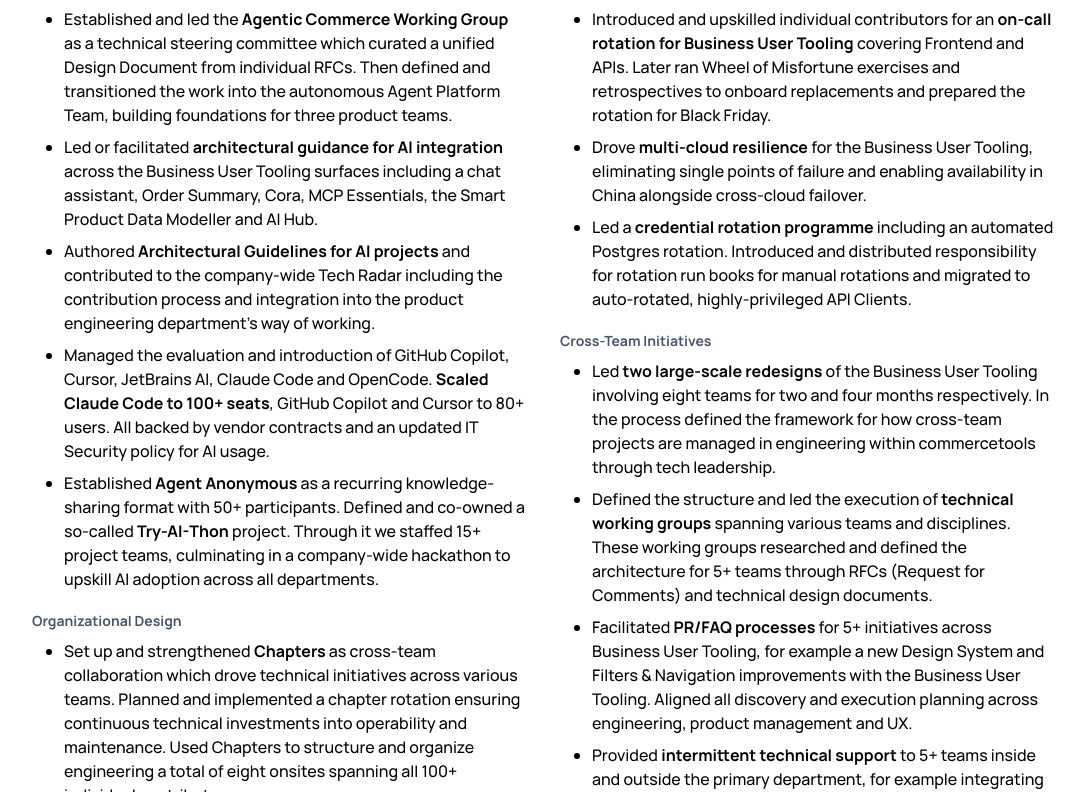
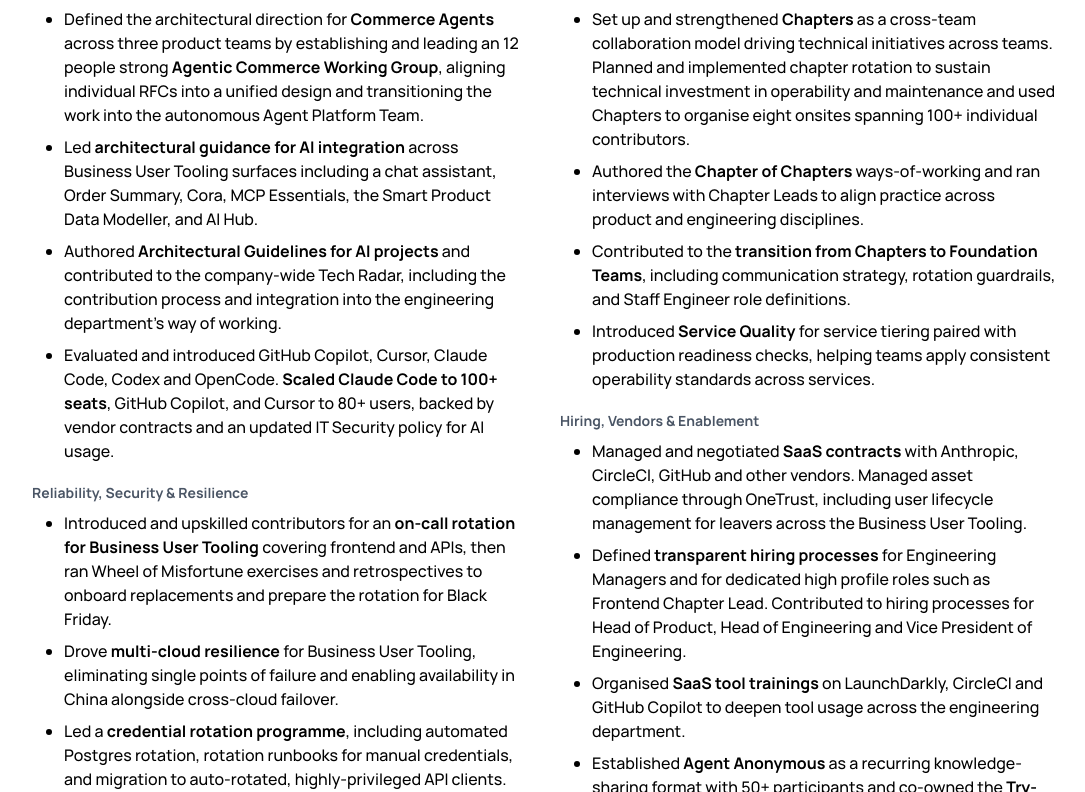
Before and after one commit to tdeekens/tdeekens.name, a Next.js app: page /curriculum-vitae in a window 1280 px wide. Shown: the part 1088-1880 px from the top of the page, without its empty margins (96-1181 px from the left). Built offline with nearby package versions, Linux system fonts and the light colour scheme.

Commit message:
chore: update cv

```diff
--- a/pages/curriculum-vitae.tsx
+++ b/pages/curriculum-vitae.tsx
@@ -146,8 +146,9 @@
             <List.Item>
               <span className="italic">Technical direction setting:</span>{' '}
               Contributed to tech strategies and their alignment with product
-              strategies across the entire company. Provided technical support
-              and guidance for various teams to assist with their deliverables.
+              strategies across the product development department. Provided
+              technical support and guidance for various teams to assist with
+              their deliverables.
             </List.Item>
             <List.Item>
               <span className="italic">Hiring & onboarding:</span> Defined
@@ -176,73 +177,32 @@
               <Text.Headline as="h4">AI & Agentic Systems</Text.Headline>
               <List.Unordered>
                 <List.Item>
-                  Established and led the{' '}
-                  <strong>Agentic Commerce Working Group</strong> as a technical
-                  steering committee which curated a unified Design Document
-                  from individual RFCs. Then defined and transitioned the work
-                  into the autonomous Agent Platform Team, building foundations
-                  for three product teams.
+                  Defined the architectural direction for{' '}
+                  <strong>Commerce Agents</strong> across three product teams by
+                  establishing and leading an 12 people strong{' '}
+                  <strong>Agentic Commerce Working Group</strong>, aligning
+                  individual RFCs into a unified design and transitioning the
+                  work into the autonomous Agent Platform Team.
                 </List.Item>
                 <List.Item>
-                  Led or facilitated{' '}
-                  <strong>architectural guidance for AI integration</strong>{' '}
-                  across the Business User Tooling surfaces including a chat
+                  Led <strong>architectural guidance for AI integration</strong>{' '}
+                  across Business User Tooling surfaces including a chat
                   assistant, Order Summary, Cora, MCP Essentials, the Smart
-                  Product Data Modeller and AI Hub.
+                  Product Data Modeller, and AI Hub.
                 </List.Item>
                 <List.Item>
                   Authored{' '}
                   <strong>Architectural Guidelines for AI projects</strong> and
-                  contributed to the company-wide Tech Radar including the
-                  contribution process and integration into the product
-                  engineering department's way of working.
+                  contributed to the company-wide Tech Radar, including the
+                  contribution process and integration into the engineering
+                  department&apos;s way of working.
                 </List.Item>
                 <List.Item>
-                  Managed the evaluation and introduction of GitHub Copilot,
-                  Cursor, JetBrains AI, Claude Code and OpenCode.{' '}
+                  Evaluated and introduced GitHub Copilot, Cursor, Claude Code,
+                  Codex and OpenCode.{' '}
                   <strong>Scaled Claude Code to 100+ seats</strong>, GitHub
-                  Copilot and Cursor to 80+ users. All backed by vendor
-                  contracts and an updated IT Security policy for AI usage.
-                </List.Item>
-                <List.Item>
-                  Established <strong>Agent Anonymous</strong> as a recurring
-                  knowledge-sharing format with 50+ participants. Defined and
-                  co-owned a so-called <strong>Try-AI-Thon</strong> project.
-                  Through it we staffed 15+ project teams, culminating in a
-                  company-wide hackathon to upskill AI adoption across all
-                  departments.
-                </List.Item>
-              </List.Unordered>
-            </div>
-
-            <div className="break-inside-avoid pt-4">
-              <Text.Headline as="h4">Organizational Design</Text.Headline>
-              <List.Unordered>
-                <List.Item>
-                  Set up and strengthened <strong>Chapters</strong> as
-                  cross-team collaboration which drove technical initiatives
-                  across various teams. Planned and implemented a chapter
-                  rotation ensuring continuous technical investments into
-                  operability and maintenance. Used Chapters to structure and
-                  organize engineering a total of eight onsites spanning all
-                  100+ individual contributors.
-                </List.Item>
-                <List.Item>
-                  Authored the <strong>Chapter of Chapters</strong>{' '}
-                  ways-of-working and ran interviews with Chapter Leads to align
-                  practice across product and engineering disciplines.
-                </List.Item>
-                <List.Item>
-                  Contributed to the{' '}
-                  <strong>transition from Chapters to Foundation Teams</strong>{' '}
-                  including communication strategy, rotation guardrails and
-                  Staff Engineer role definitions.
-                </List.Item>
-                <List.Item>
-                  Introduced a concept called <strong>Service Quality</strong>{' '}
-                  for service tiering paired with production readiness checks,
-                  ensuring services across teams followed similar, well-defined
-                  quality standards for operability.
+                  Copilot, and Cursor to 80+ users, backed by vendor contracts
+                  and an updated IT Security policy for AI usage.
                 </List.Item>
               </List.Unordered>
             </div>
@@ -253,62 +213,85 @@
               </Text.Headline>
               <List.Unordered>
                 <List.Item>
-                  Introduced and upskilled individual contributors for an{' '}
+                  Introduced and upskilled contributors for an{' '}
                   <strong>on-call rotation for Business User Tooling</strong>{' '}
-                  covering Frontend and APIs. Later ran Wheel of Misfortune
+                  covering frontend and APIs, then ran Wheel of Misfortune
                   exercises and retrospectives to onboard replacements and
-                  prepared the rotation for Black Friday.
+                  prepare the rotation for Black Friday.
                 </List.Item>
                 <List.Item>
-                  Drove <strong>multi-cloud resilience</strong> for the Business
+                  Drove <strong>multi-cloud resilience</strong> for Business
                   User Tooling, eliminating single points of failure and
                   enabling availability in China alongside cross-cloud failover.
                 </List.Item>
                 <List.Item>
-                  Led a <strong>credential rotation programme</strong> including
-                  an automated Postgres rotation. Introduced and distributed
-                  responsibility for rotation run books for manual rotations and
-                  migrated to auto-rotated, highly-privileged API Clients.
+                  Led a <strong>credential rotation programme</strong>,
+                  including automated Postgres rotation, rotation runbooks for
+                  manual credentials, and migration to auto-rotated,
+                  highly-privileged API clients.
                 </List.Item>
               </List.Unordered>
             </div>
 
             <div className="break-inside-avoid pt-4">
-              <Text.Headline as="h4">Cross-Team Initiatives</Text.Headline>
+              <Text.Headline as="h4">
+                Cross-Team Architecture & Delivery
+              </Text.Headline>
               <List.Unordered>
                 <List.Item>
-                  Led <strong>two large-scale redesigns</strong> of the Business
-                  User Tooling involving eight teams for two and four months
-                  respectively. In the process defined the framework for how
-                  cross-team projects are managed in engineering within
-                  commercetools through tech leadership.
+                  Led <strong>two large-scale redesigns</strong> of Business
+                  User Tooling involving eight teams over two and four months
+                  respectively, helping define how cross-team projects are led
+                  in engineering through tech leadership.
                 </List.Item>
                 <List.Item>
-                  Defined the structure and led the execution of{' '}
-                  <strong>technical working groups</strong> spanning various
-                  teams and disciplines. These working groups researched and
-                  defined the architecture for 5+ teams through RFCs (Request
-                  for Comments) and technical design documents.
+                  Defined and led <strong>technical working groups</strong>{' '}
+                  spanning multiple teams and disciplines, using RFCs and design
+                  documents to shape architecture for 5+ teams.
                 </List.Item>
                 <List.Item>
-                  Facilitated <strong>PR/FAQ processes</strong> for 5+
-                  initiatives across Business User Tooling, for example a new
-                  Design System and Filters &amp; Navigation improvements with
-                  the Business User Tooling. Aligned all discovery and execution
-                  planning across engineering, product management and UX.
-                </List.Item>
-                <List.Item>
-                  Provided <strong>intermittent technical support</strong> to 5+
-                  teams inside and outside the primary department, for example
-                  integrating commercetools Identity and supporting teams to
-                  plan new functionality as well as decommission legacy
-                  integrations.
+                  Facilitated <strong>PR/FAQ processes</strong> for 5+ Business
+                  User Tooling initiatives, including a new Design System and
+                  Filters &amp; Navigation improvements, aligning discovery and
+                  execution across engineering, product management, and UX.
                 </List.Item>
               </List.Unordered>
             </div>
 
             <div className="break-inside-avoid pt-4">
-              <Text.Headline as="h4">Vendor Management & Hiring</Text.Headline>
+              <Text.Headline as="h4">Organizational Design</Text.Headline>
+              <List.Unordered>
+                <List.Item>
+                  Set up and strengthened <strong>Chapters</strong> as a
+                  cross-team collaboration model driving technical initiatives
+                  across teams. Planned and implemented chapter rotation to
+                  sustain technical investment in operability and maintenance
+                  and used Chapters to organise eight onsites spanning 100+
+                  individual contributors.
+                </List.Item>
+                <List.Item>
+                  Authored the <strong>Chapter of Chapters</strong>{' '}
+                  ways-of-working and ran interviews with Chapter Leads to align
+                  practice across product and engineering disciplines.
+                </List.Item>
+                <List.Item>
+                  Contributed to the{' '}
+                  <strong>transition from Chapters to Foundation Teams</strong>,
+                  including communication strategy, rotation guardrails, and
+                  Staff Engineer role definitions.
+                </List.Item>
+                <List.Item>
+                  Introduced <strong>Service Quality</strong> for service
+                  tiering paired with production readiness checks, helping teams
+                  apply consistent operability standards across services.
+                </List.Item>
+              </List.Unordered>
+            </div>
+
+            <div className="break-inside-avoid pt-4">
+              <Text.Headline as="h4">
+                Hiring, Vendors & Enablement
+              </Text.Headline>
               <List.Unordered>
                 <List.Item>
                   Managed and negotiated <strong>SaaS contracts</strong> with
@@ -324,9 +307,16 @@
                   Engineering.
                 </List.Item>
                 <List.Item>
-                  Organized <strong>SaaS tool trainings</strong> on
+                  Organised <strong>SaaS tool trainings</strong> on
                   LaunchDarkly, CircleCI and GitHub Copilot to deepen tool usage
                   across the engineering department.
+                </List.Item>
+                <List.Item>
+                  Established <strong>Agent Anonymous</strong> as a recurring
+                  knowledge-sharing format with 50+ participants and co-owned
+                  the <strong>Try-AI-Thon</strong> initiative, staffing 15+
+                  teams and culminating in a company-wide hackathon to upskill
+                  AI adoption across departments.
                 </List.Item>
               </List.Unordered>
             </div>
```
